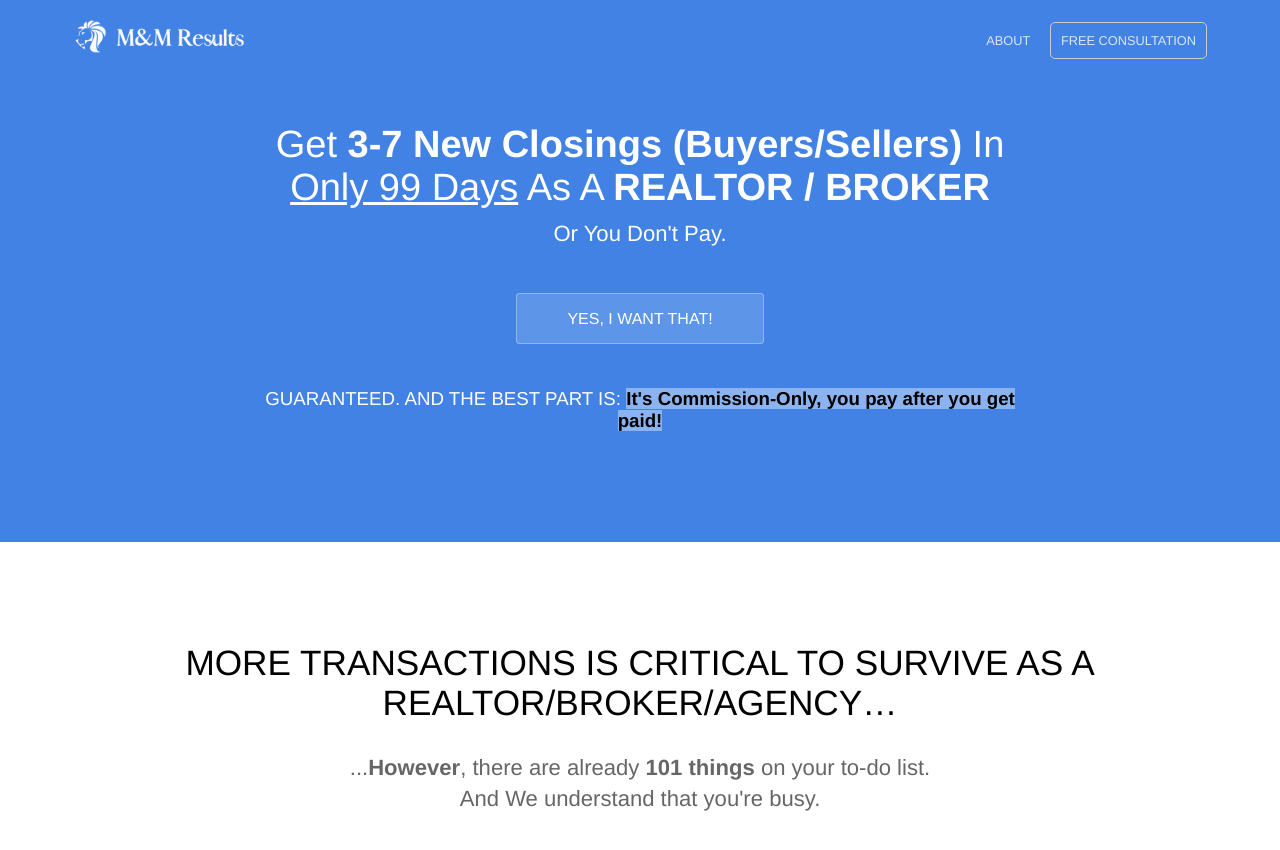
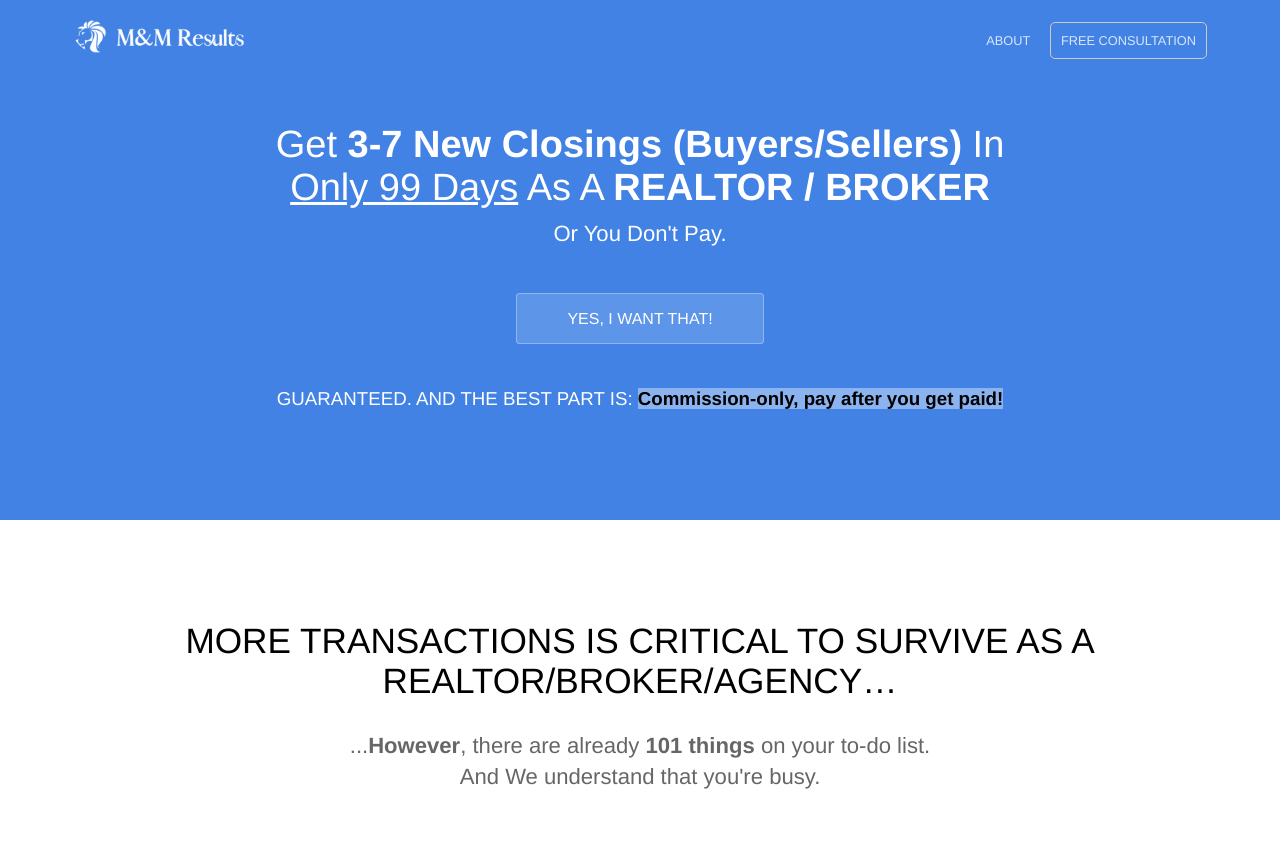
Before and after one commit to Huntinex/MMResults, a Jekyll site: the page built from index.html, in a window 1280 px wide and 900 px high. Shown: the top 850 px of the window. Built offline with Jekyll 4.4.1, drawn with Linux system fonts in a browser that asks for light colours.

Commit message:
Update index.html

```diff
--- a/index.html
+++ b/index.html
@@ -9,7 +9,7 @@ description: Guaranteed Results, You Don'T Pay Us, If You Don't Get Paid.
 		<small></small>
 		<p class="subtext editable">Or You Don't Pay.</p>
 		<div class="cta button alt"><a href="#call">YES, I WANT THAT!</a></div>
-		<h3 style="font-weight: 370;"><b style="font-weight: 570;">GUARANTEED.</b> AND THE BEST PART IS: <mark style="font-weight:370;background-color:rgba(255, 255, 255, 0.39);"><b>It's Commission-Only, you pay after you get paid!</b></mark></h3>
+		<h3 style="font-weight: 370;"><b style="font-weight: 570;">GUARANTEED.</b> AND THE BEST PART IS: <mark style="font-weight:370;background-color:rgba(255, 255, 255, 0.39);"><b>Commission-only, pay after you get paid!</b></mark></h3>
 	</div>
 </section>
 
```
